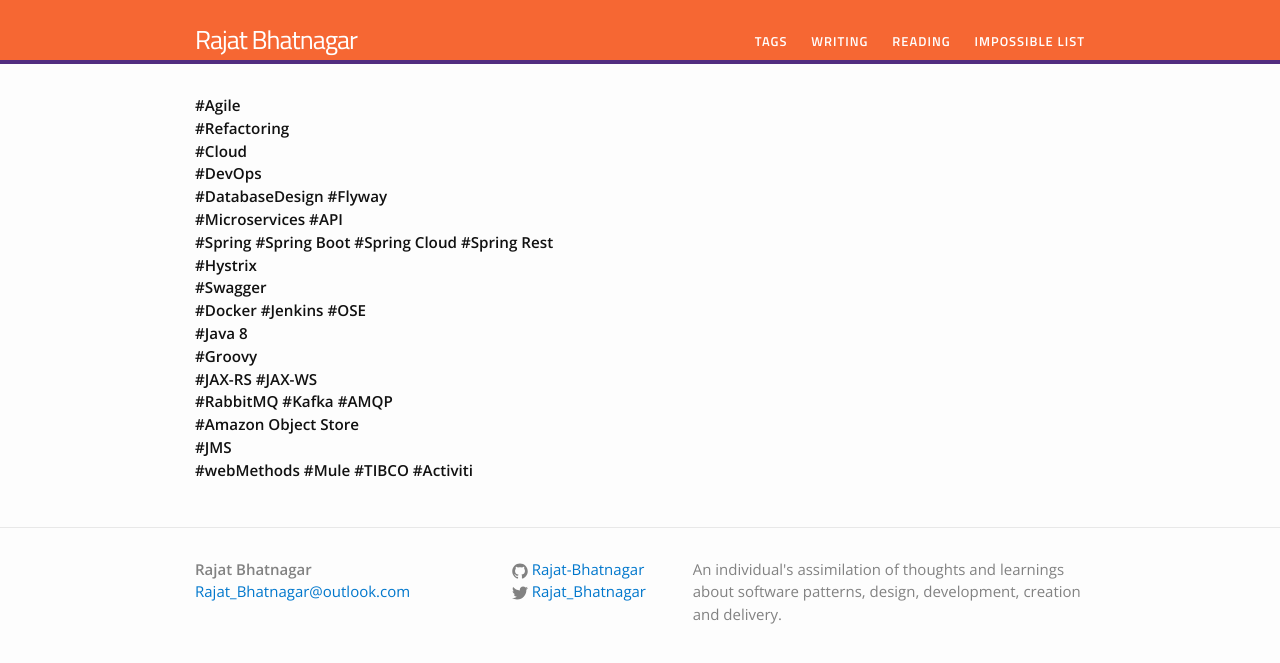
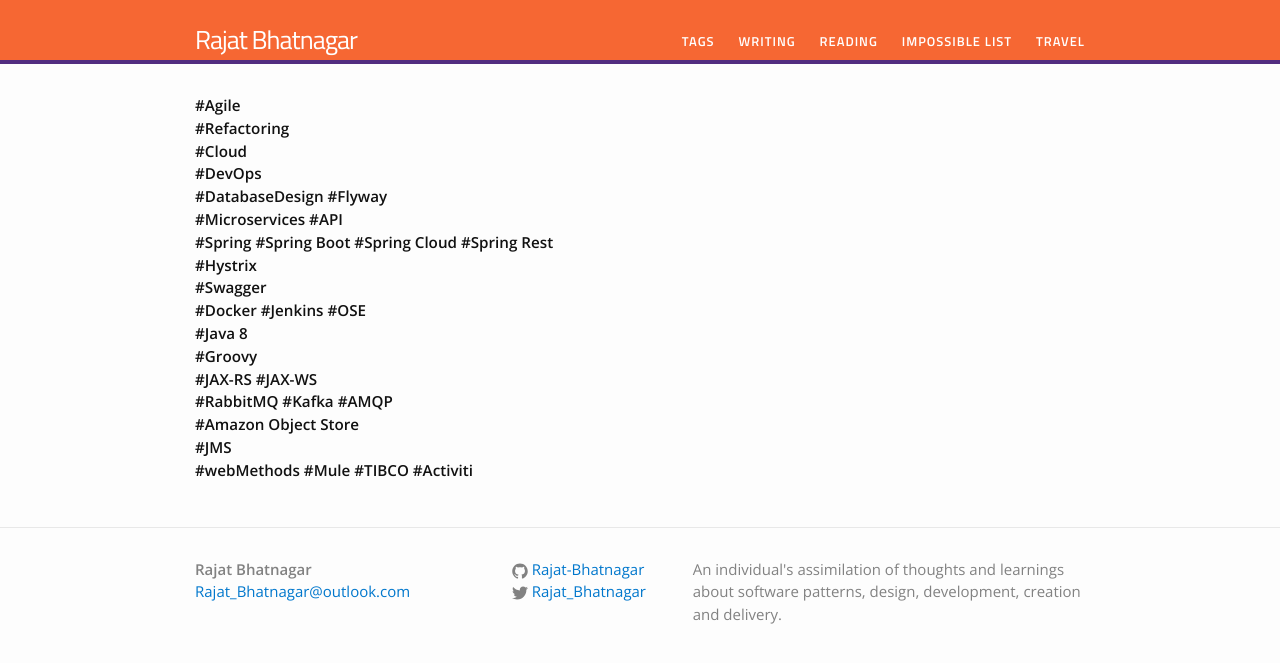
Before and after one commit to rajat-bhatnagar/rajat-bhatnagar.github.io, a Jekyll site: the page built from index.html, in a window 1280 px wide. Shown: the top 663 px of the page. Built offline with Jekyll 4.4.1, drawn with Linux system fonts in a browser that asks for light colours.

Commit message:
9thJuly2017: Update menu.yml

```diff
--- a/_data/menu.yml
+++ b/_data/menu.yml
@@ -10,6 +10,8 @@
 - title: "Impossible List"
   href: "/impossible/"
 
+- title: "Travel"
+  href: "/travel/"
 #- title: "Projects"
 #  href: "/projects/"
 
```
